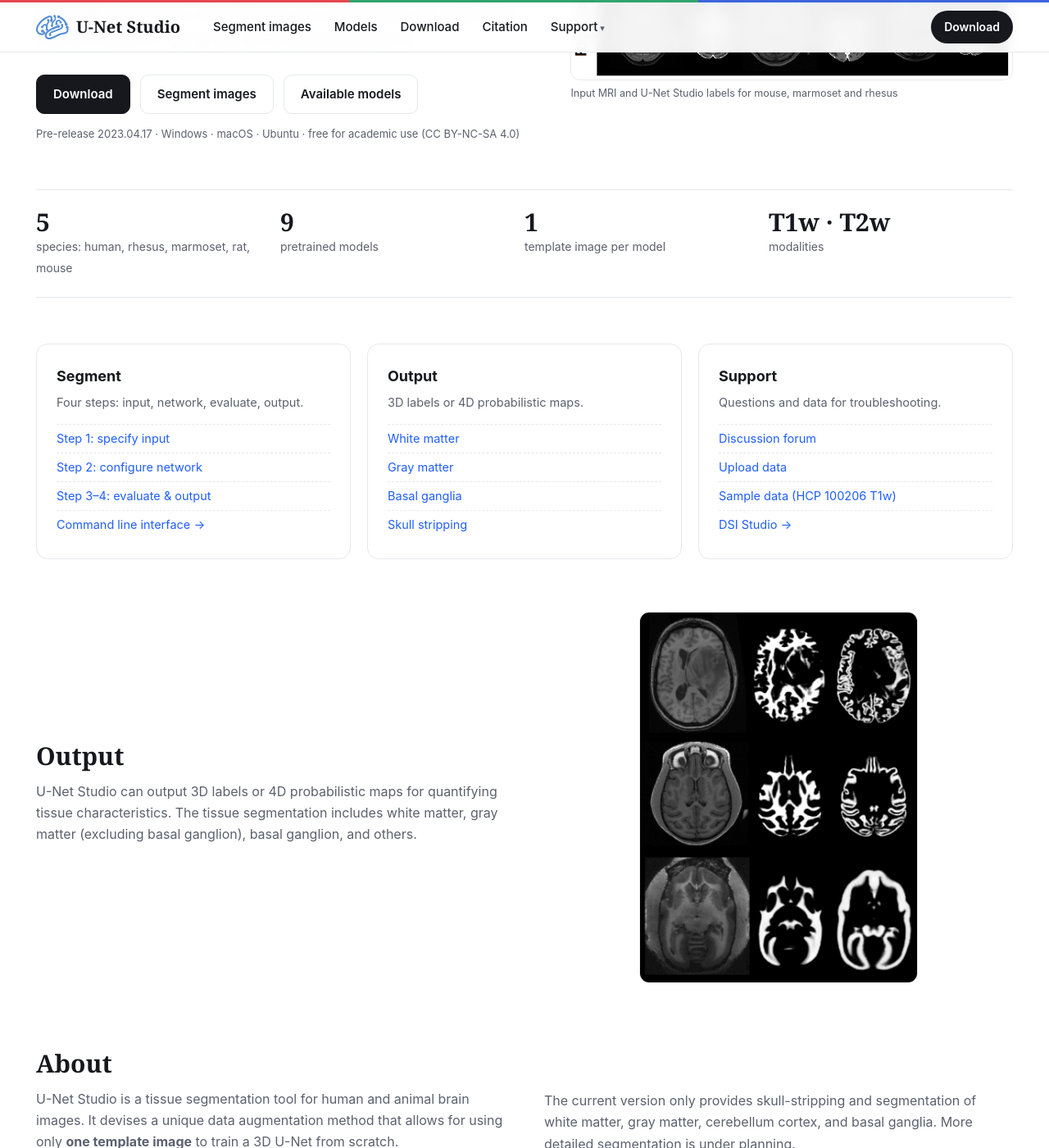
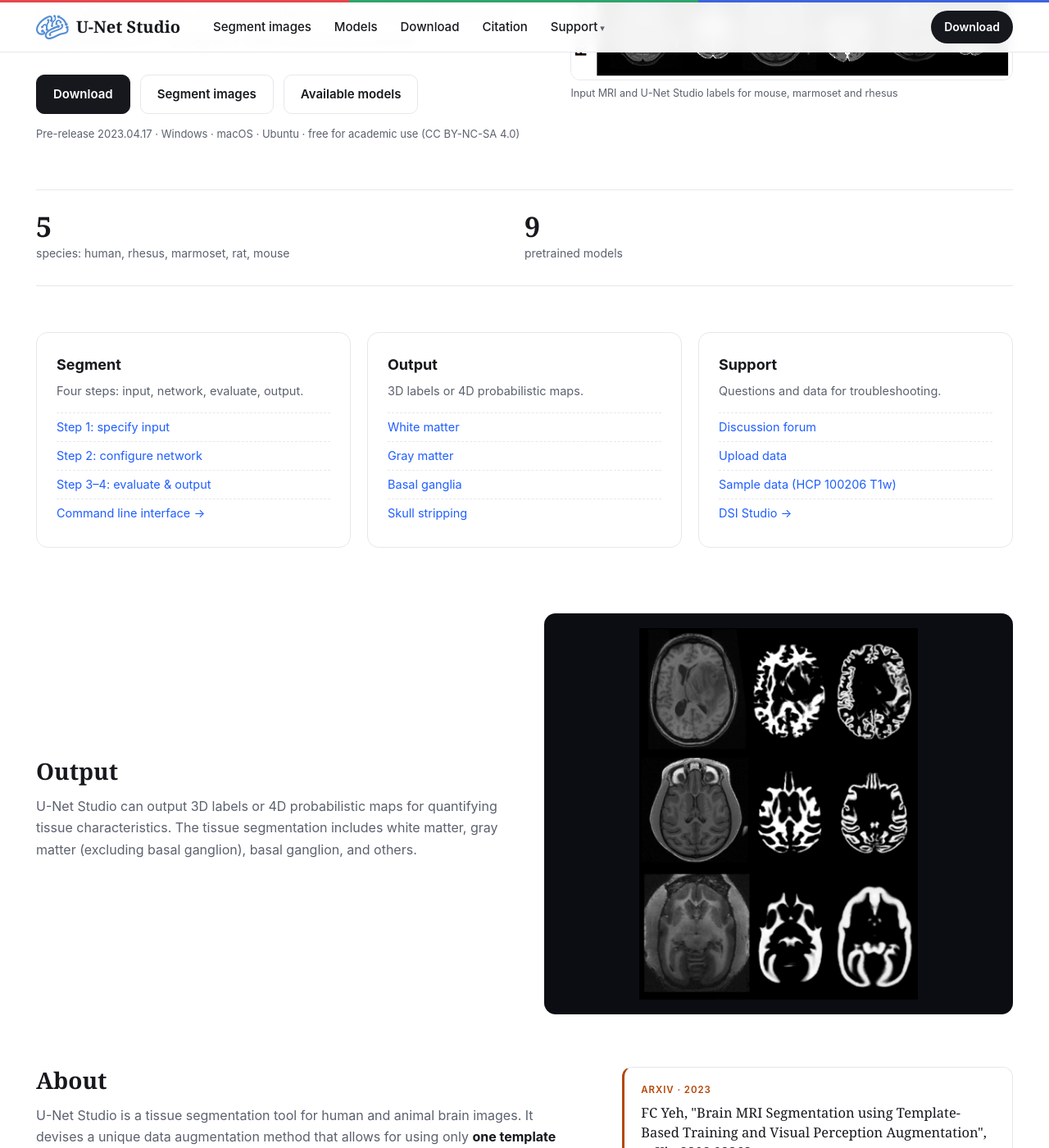
Before and after one commit to frankyeh/UNet-Studio-Website, a Jekyll site: the page built from index.md, in a window 1280 px wide and 1400 px high, scrolled down 441 px. Shown: the whole window at 82% size. Built offline with Jekyll 4.4.1, drawn with Linux system fonts in a browser that asks for light colours; some of the changed text lies outside the part shown.

Commit message:
Redesign U-Net Studio homepage lower half and two-stat strip (Phase 3 v2)
- Refine .stats strip to .stats.two keeping 5 species and 9 pretrained models only
- Style Output section with dark figure card (max-width 340px) preserving #output
- Restructure About into 2-column section.about preserving all 4 verbatim paragraphs + arXiv 2023 citation/license card
- Replace loose models paragraph with dark section.start Get started band keeping visible /models.html link
- Append scoped CSS in assets/css/style.scss; keep main untouched

```diff
--- a/_layouts/home.html
+++ b/_layouts/home.html
@@ -25,11 +25,9 @@ layout: default
         </figure>
       </section>
 
-      <section class="stats">
+      <section class="stats two">
         <div><b>5</b><span>species: human, rhesus, marmoset, rat, mouse</span></div>
         <div><b>9</b><span>pretrained models</span></div>
-        <div><b>1</b><span>template image per model</span></div>
-        <div><b>T1w · T2w</b><span>modalities</span></div>
       </section>
 
       <section class="doors">
--- a/assets/css/style.scss
+++ b/assets/css/style.scss
@@ -227,3 +227,30 @@ article > h2:first-child { margin-top: 0; padding-top: 0; border-top: 0; }
   .page-shell.has-toc { display: block; }
   .page-shell.has-toc > article.page { max-width: 860px; margin: 0 auto; }
 }
+
+/* ---- Phase 3 U-Net homepage v2 (two-stat strip + lower sections) */
+.stats.two { grid-template-columns: repeat(2, minmax(0, 1fr)); }
+.stats.two div { padding: 26px 0; }
+.stats.two b { font-size: 34px; }
+.output { display: grid; grid-template-columns: 1fr 1fr; gap: 48px; padding: 56px 0 8px; align-items: center; }
+.output figure { margin: 0; background: #0b0d12; border-radius: 14px; padding: 18px; display: grid; place-items: center; }
+.output figure img { max-width: 340px; width: 100%; display: block; }
+.output h2, .about h2, .start h2 { font: 600 28px/1.2 var(--serif); margin: 0 0 12px; }
+#output, #about { scroll-margin-top: 76px; }
+.output p, .about p { color: var(--muted); margin: 0 0 12px; }
+.about { display: grid; grid-template-columns: 1.4fr 1fr; gap: 48px; padding: 56px 0 8px; align-items: start; }
+.cite-card { border: 1px solid var(--line); border-left: 3px solid #b4470a; border-radius: 12px; padding: 18px 20px; }
+.cite-card small { display: block; font-size: 11.5px; letter-spacing: .08em; text-transform: uppercase; color: #b4470a; font-weight: 600; margin-bottom: 6px; }
+.cite-card span { display: block; color: var(--ink); font: 16.5px/1.45 var(--serif); margin-bottom: 8px; }
+.cite-card .lic { font: 13.5px/1.5 var(--sans); display: block; margin-top: 10px; padding-top: 10px; border-top: 1px solid var(--line); color: var(--muted); font-size: 13.5px; }
+.start { margin: 56px 0 0; background: #0f1218; color: #d7dbe3; border-radius: 16px; padding: 30px 32px; display: grid; grid-template-columns: 1fr 1.4fr; gap: 24px; align-items: center; }
+.start h2 { color: #fff; font-size: 26px; margin: 0 0 6px; }
+.start p { margin: 0; color: #a9b0bd; }
+.start .opts { display: grid; grid-template-columns: repeat(4, 1fr); gap: 10px; }
+.start .opts a { display: block; text-align: center; border: 1px solid #2c3240; border-radius: 10px; padding: 12px 8px; color: #fff; font-size: 14px; }
+.start .opts a:hover { border-color: #5b6478; text-decoration: none; }
+.start .opts a small { display: block; color: #8b93a3; font-size: 12px; }
+@media (max-width: 820px) {
+  .output, .about, .start { grid-template-columns: 1fr; }
+  .start .opts { grid-template-columns: 1fr 1fr; }
+}
--- a/index.md
+++ b/index.md
@@ -2,26 +2,39 @@
 layout: home
 title: U-Net Studio
 ---
-<section class="section">
+<section class="output" id="output-sec">
   <div>
     <h2 id="output">Output</h2>
     <p>U-Net Studio can output 3D labels or 4D probabilistic maps for quantifying tissue characteristics. The tissue segmentation includes white matter, gray matter (excluding basal ganglion), basal ganglion, and others.</p>
   </div>
+  <figure><img src="/images/examples3.png" alt="U-Net Studio segmentation and tissue probability maps"></figure>
+</section>
+
+<section class="about">
   <div>
-    <img src="/images/examples3.png" alt="U-Net Studio segmentation and tissue probability maps" style="max-width:340px;display:block;margin:0 auto">
+    <h2 id="about">About</h2>
+    <p>U-Net Studio is a tissue segmentation tool for human and animal brain images. It devises a unique data augmentation method that allows for using only <strong style="color:#16181d">one template image</strong> to train a 3D U-Net from scratch.</p>
+    <p>U-Net Studio provides segmentation models for mice, rats, marmosets, rhesus monkeys, and humans. These models are easily adaptable and retrainable for various imaging modalities, streamlining the segmentation process and reducing the need for manual annotation.</p>
+    <p>The current version only provides skull-stripping and segmentation of white matter, gray matter, cerebellum cortex, and basal ganglia. More detailed segmentation is under planning.</p>
+    <p>U-Net Studio is developed with its sister tool <a href="https://dsi-studio.labsolver.org">DSI Studio</a>. Many of the libraries are shared between them.</p>
+  </div>
+  <div class="cite-card">
+    <small>arXiv · 2023</small>
+    <span>FC Yeh, "Brain MRI Segmentation using Template-Based Training and Visual Perception Augmentation", arXiv:2308.02363.</span>
+    <a href="https://arxiv.org/abs/2308.02363">arxiv.org/abs/2308.02363</a> · <a href="/download.html#citation">How to cite</a>
+    <span class="lic">Free for academic or research purposes under <a href="https://creativecommons.org/licenses/by-nc-sa/4.0/legalcode">CC BY-NC-SA 4.0</a>.</span>
   </div>
 </section>
 
-<section class="section">
+<section class="start">
   <div>
-    <h2 id="about">About</h2>
-    <p>U-Net Studio is a tissue segmentation tool for human and animal brain images. It devises a unique data augmentation method that allows for using only <strong>one template image</strong> to train a 3D U-Net from scratch.</p>
-    <p>U-Net Studio provides segmentation models for mice, rats, marmosets, rhesus monkeys, and humans. These models are easily adaptable and retrainable for various imaging modalities, streamlining the segmentation process and reducing the need for manual annotation.</p>
+    <h2>Get started</h2>
+    <p>Download, unzip and run. All models and training templates are on the <a href="/models.html" style="color:#9ab8ff">models</a> page.</p>
   </div>
-  <div>
-    <p>The current version only provides skull-stripping and segmentation of white matter, gray matter, cerebellum cortex, and basal ganglia. More detailed segmentation is under planning.</p>
-    <p>U-Net Studio is developed with its sister tool <a href="https://dsi-studio.labsolver.org">DSI Studio</a>. Many of the libraries are shared between them.</p>
+  <div class="opts">
+    <a href="/download.html">Download<small>Pre-release 2023.04.17</small></a>
+    <a href="/models.html">Models<small>training templates</small></a>
+    <a href="/evaluate.html">Segment images<small>step by step</small></a>
+    <a href="https://groups.google.com/g/unet-studio">Forum<small>questions</small></a>
   </div>
 </section>
-
-<p style="color:var(--muted);margin:8px 0 0">All models and training templates: <a href="/models.html">models</a>.</p>
```
